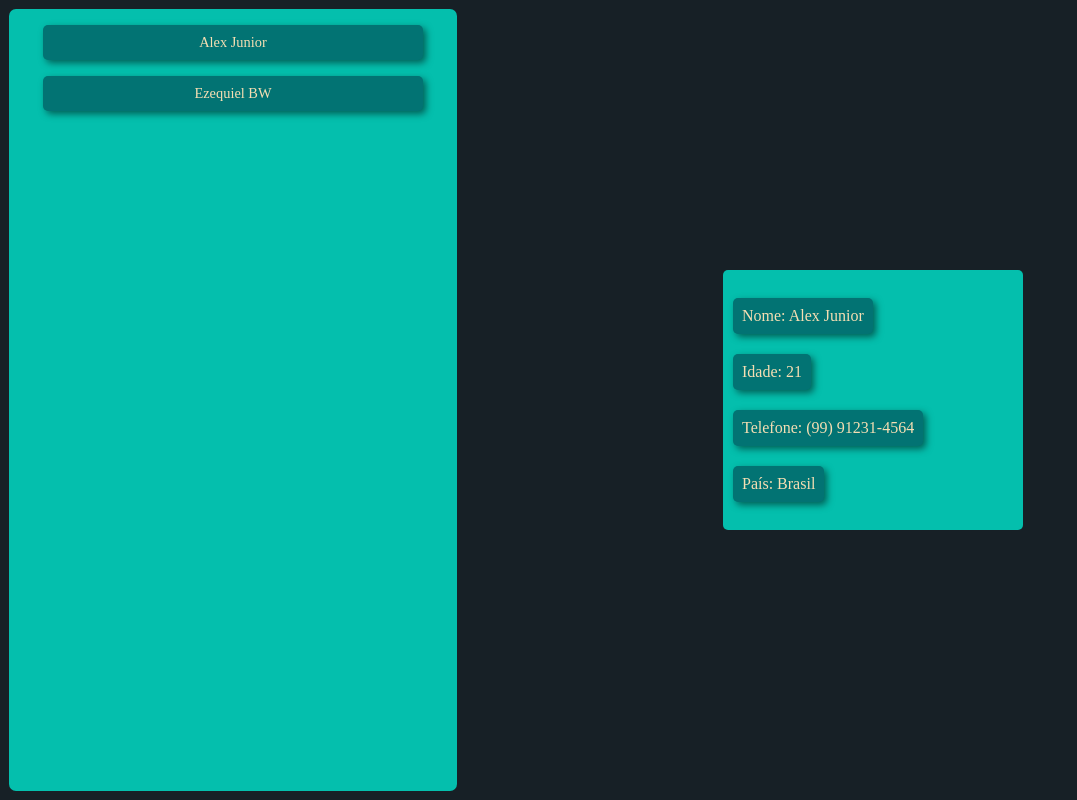
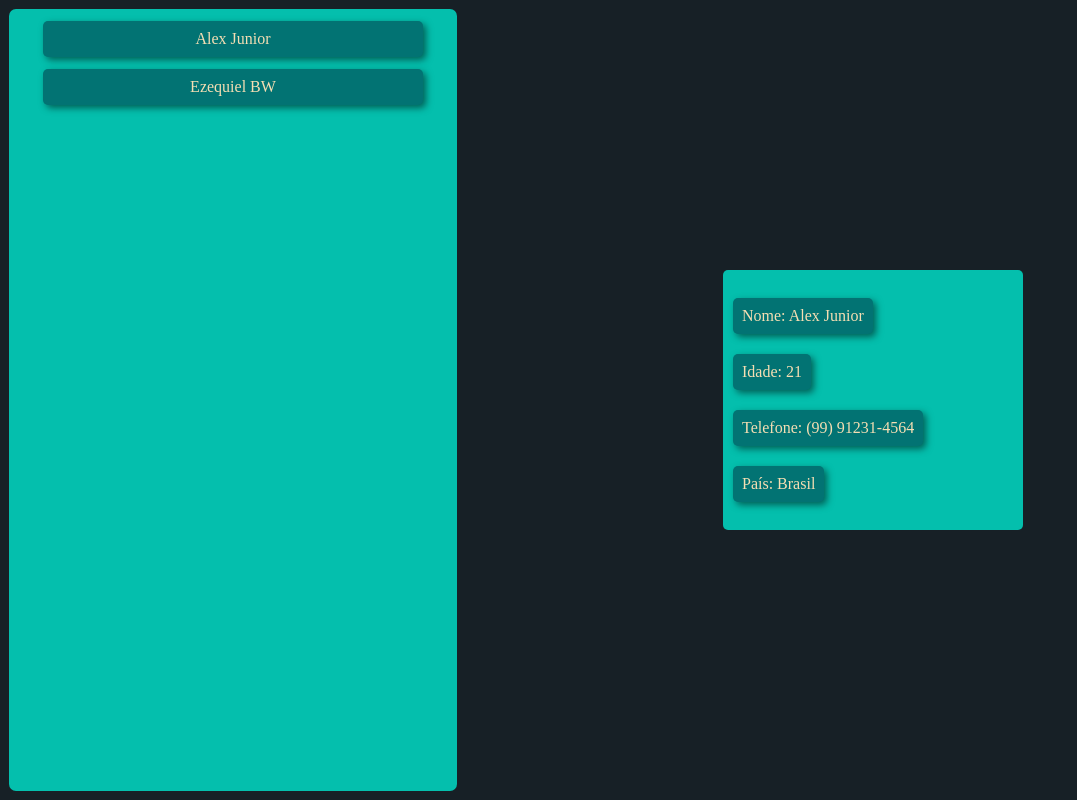
Before and after one commit to AlexJr22/CauseEffect, a plain HTML site: page index.html in a window 1280 px wide. Shown: the whole page, without its empty margins (0-1077 px from the left). Drawn offline with Linux system fonts and the light colour scheme.

Commit message:
atualizando pessoas.css

```diff
--- a/src/styles/Pessoa.css
+++ b/src/styles/Pessoa.css
@@ -10,19 +10,10 @@ aside {
   border-radius: 7px;
 }
 
-.Pessoa {
-  background-color: var(--color3);
-  display: flex;
-  font-size: 1em;
-
-  align-items: center;
+.Pessoa.card {
   justify-content: center;
-
-  margin-top: 16px;
   margin-inline: auto;
+  margin-top: 12px;
+  width: 85%;
+  font-size: 100%;
 }
-
-.Pessoa.card {
-  width: 85%;
-  font-size: 90%;
-}
```
